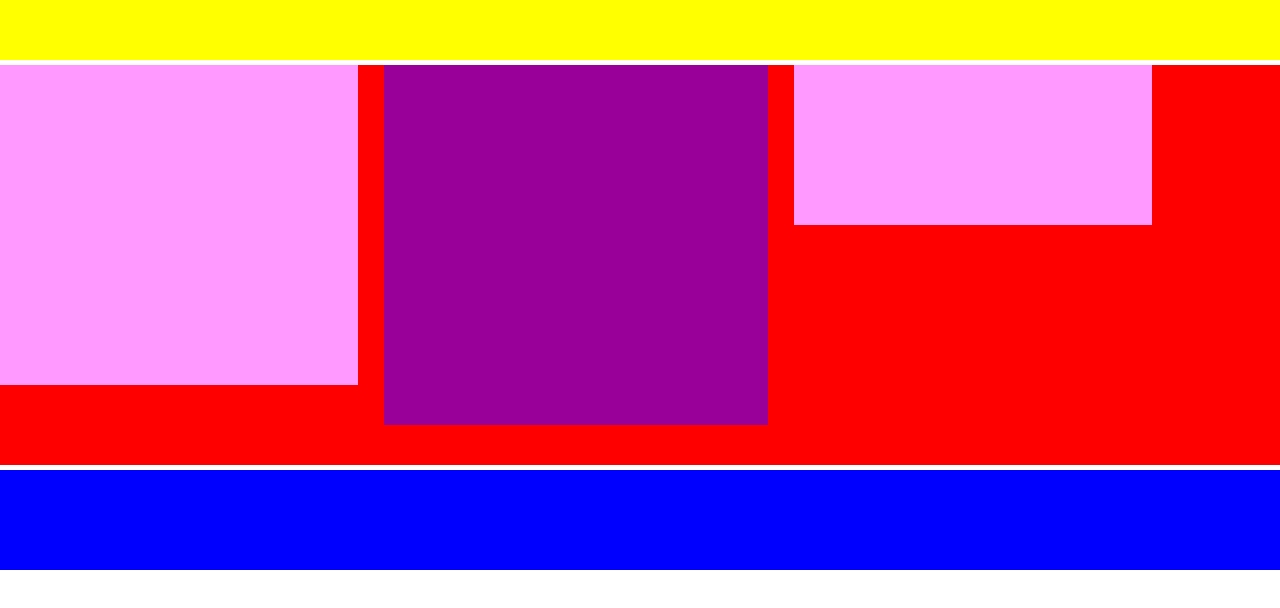
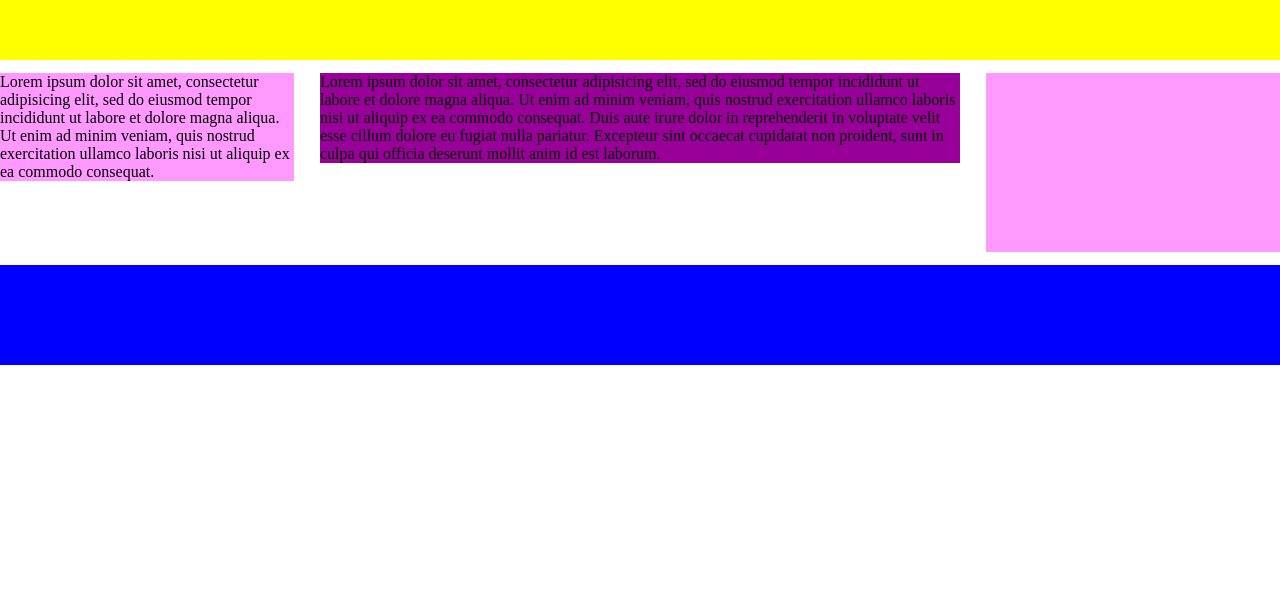
Before and after one commit to TMargherita/htmlcss-struttura-wp, a plain HTML site: page index.html in a window 1280 px wide. Shown: the part 140-748 px from the top of the page. Drawn offline with Linux system fonts and the light colour scheme.

Commit message:
sorrezione

```diff
--- a/css/style.css
+++ b/css/style.css
@@ -10,50 +10,44 @@ header {
 }
 
 .container {
-  width: 900px;
+  width: 1000px;
   margin: auto;
 }
 
 main {
-  height: 400px;
-  background-color: red;
-  margin: 5px 0;
+  margin: 1% 0;
 }
 
-main::after{
+main::after {
   content:"";
-  display: block;
+  display: table;
   clear:both;
 }
 
-.prima-colonna {
+.box1,.box2,.box3 {
   float: left;
-  height: 80%;
-  width: 28%;
+}
+
+.box1 {
+  width: 23%;
   margin-right: 2%;
   background-color:#ff99ff;
 }
 
-.colonna-centrale {
-  float:left;
-  height: 90%;
-  width: 30%;
+.box2 {
+  width: 50%;
   background-color: #990099;
 }
 
-.terza-colonna {
-  float: left;
-  height: 40%;
-  width: 28%;
+.box3 {
+  width: 23%;
   margin-left: 2%;
   background-color:#ff99ff;
 }
 
-.box-colonna {
-  float: left;
-  height: 40%;
-  width: 28%;
-  margin-top: 5px;
+.widget {
+  height: 75px;
+  margin-bottom: 5%;
   background-color:#ff99ff;
 }
 
--- a/index.html
+++ b/index.html
@@ -13,14 +13,17 @@
     <!--/testata-->
       <main>
     <!--prima colonna-->
-        <div class="prima-colonna"></div>
+        <div class="box1">
+        Lorem ipsum dolor sit amet, consectetur adipisicing elit, sed do eiusmod tempor incididunt ut labore et dolore magna aliqua. Ut enim ad minim veniam, quis nostrud exercitation ullamco laboris nisi ut aliquip ex ea commodo consequat.</div>
     <!--/prima colonna-->
     <!--seconda colonna-->
-        <div class="colonna-centrale"></div>
+        <div class="box2">Lorem ipsum dolor sit amet, consectetur adipisicing elit, sed do eiusmod tempor incididunt ut labore et dolore magna aliqua. Ut enim ad minim veniam, quis nostrud exercitation ullamco laboris nisi ut aliquip ex ea commodo consequat. Duis aute irure dolor in reprehenderit in voluptate velit esse cillum dolore eu fugiat nulla pariatur. Excepteur sint occaecat cupidatat non proident, sunt in culpa qui officia deserunt mollit anim id est laborum.</div>
     <!--/seconda colonna-->
     <!--terza colonna-->
-        <div class="terza-colonna">
-          <div class="box-colonna"></div>
+        <div class="box3">
+          <div class="widget"></div>
+
+          <div class="widget"></div>
         </div>
       </main>
     <footer>
```
